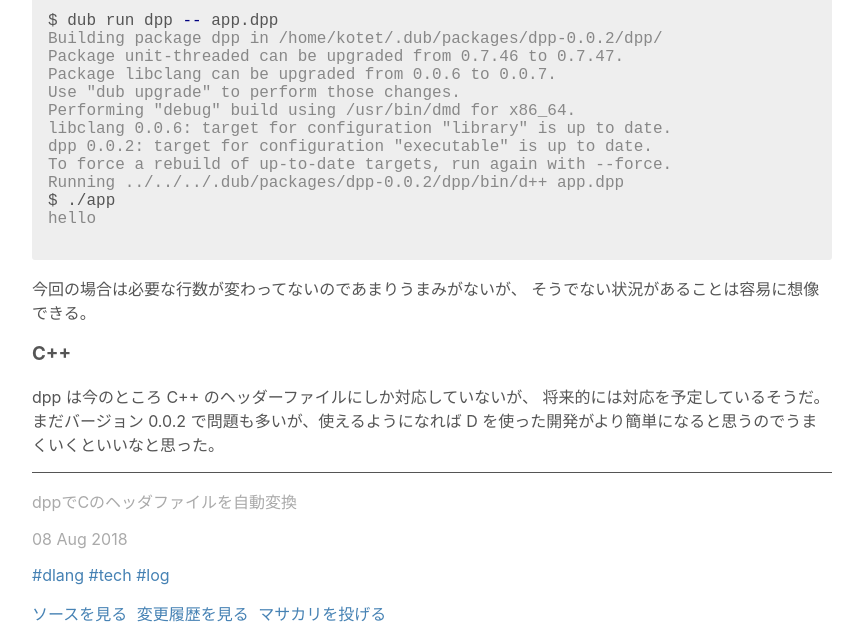
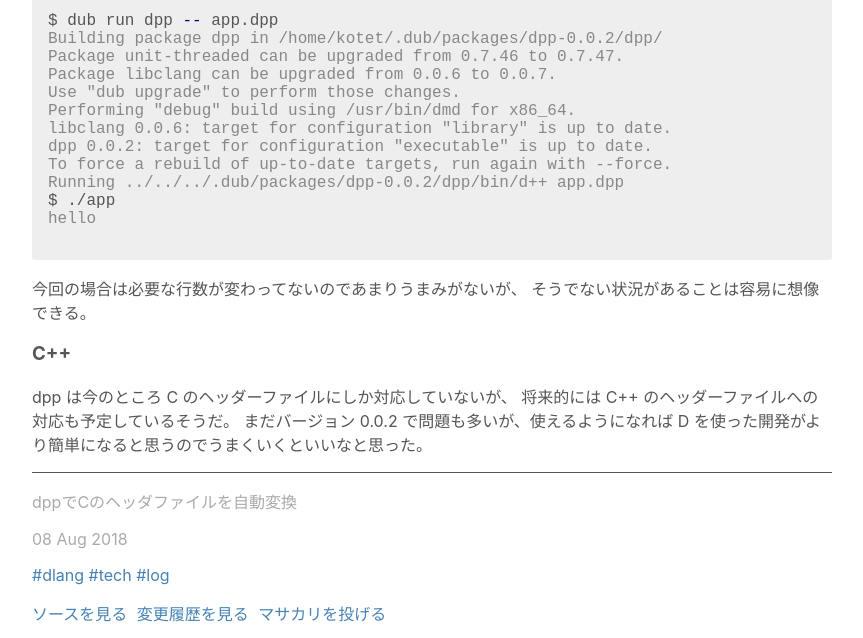
Before and after one commit to kotet/kotet.github.io, a Jekyll site: the page built from _posts/2018/08/2018-08-08-dpp.md, in a window 1280 px wide and 900 px high, scrolled down 2483 px, cut to the strip 0-638 px from the top of the window. Shown: the whole strip, without its empty margins (208-1071 px from the left). Built offline with Jekyll 4.4.1, drawn with Linux system fonts in a browser that asks for light colours.

Commit message:
意味が全く逆になる致命的なTypoの修正

```diff
--- a/_posts/2018/08/2018-08-08-dpp.md
+++ b/_posts/2018/08/2018-08-08-dpp.md
@@ -122,7 +122,7 @@ hello
 
 ### C++
 
-dpp は今のところ C++ のヘッダーファイルにしか対応していないが、
-将来的には対応を予定しているそうだ。
+dpp は今のところ C のヘッダーファイルにしか対応していないが、
+将来的には C++ のヘッダーファイルへの対応も予定しているそうだ。
 まだバージョン 0.0.2 で問題も多いが、使えるようになれば
 D を使った開発がより簡単になると思うのでうまくいくといいなと思った。
```
